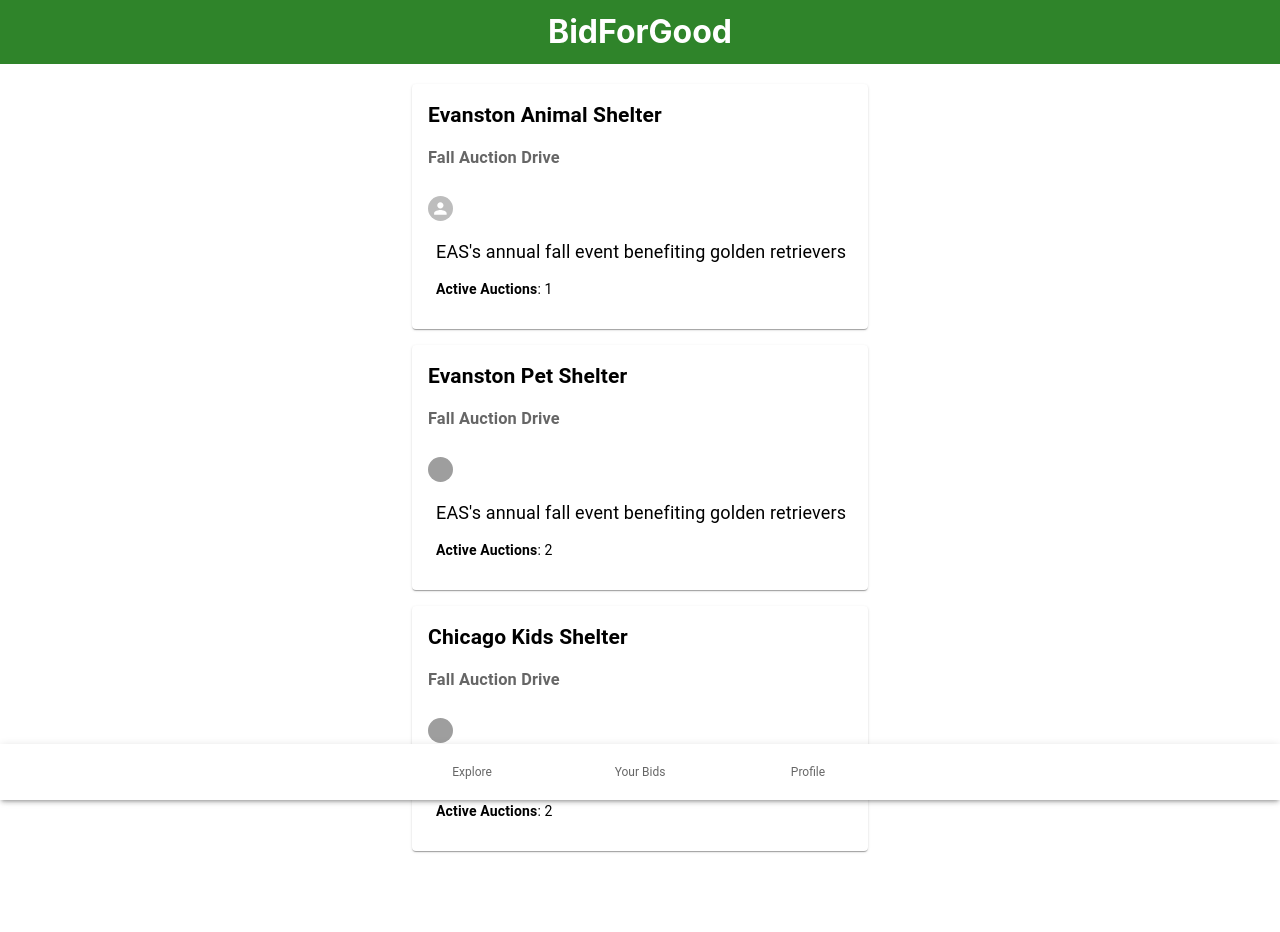
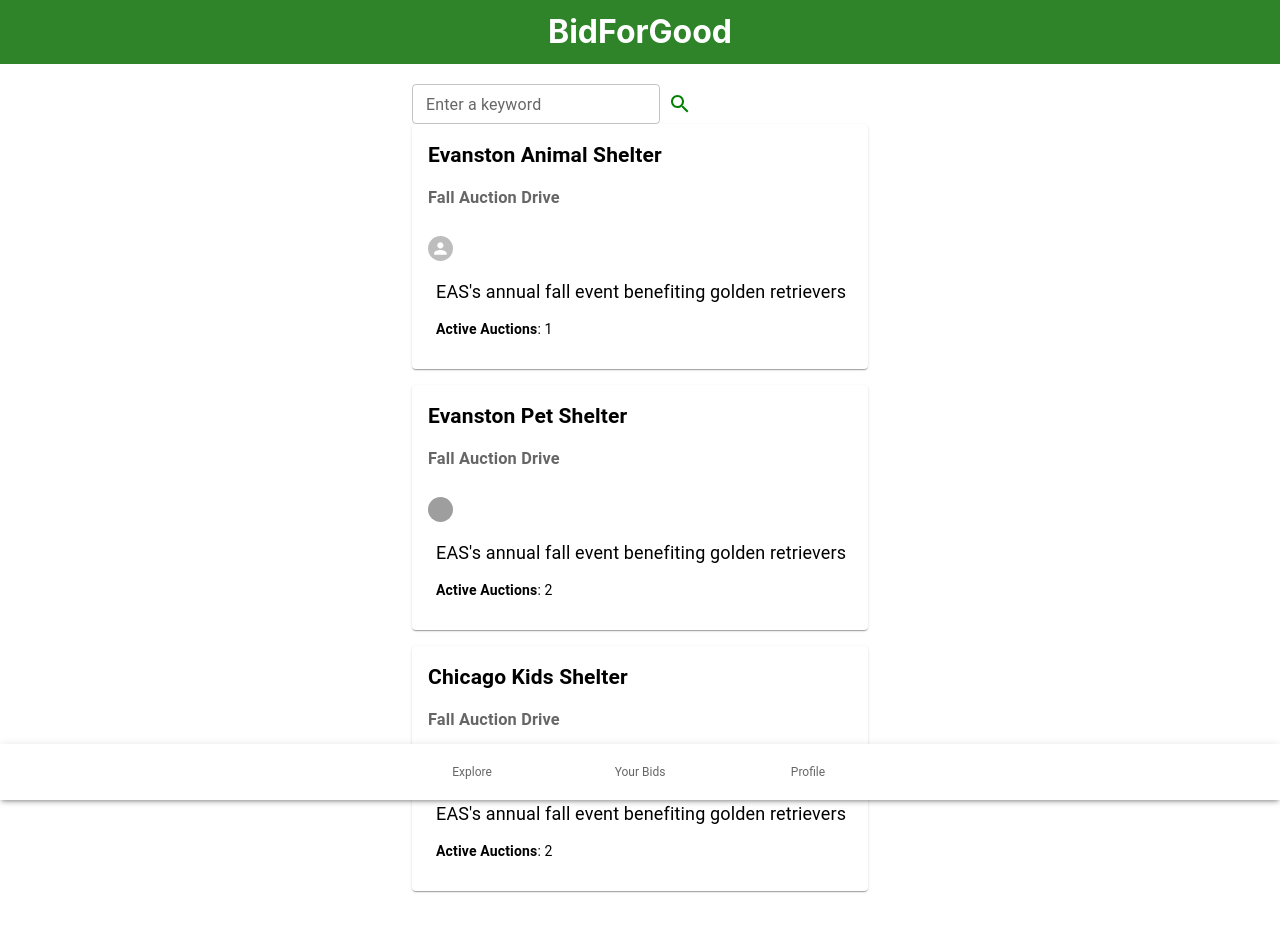
Before and after one commit to 392-f23/BidForGood, a React (Vite) app: page /explore_feed in a window 1280 px wide. Shown: the top 932 px of the page. Built offline with nearby package versions, Linux system fonts and the light colour scheme; grey boxes are pictures that could not be loaded.

Commit message:
searchbar

```diff
--- a/package.json
+++ b/package.json
@@ -25,7 +25,7 @@
     "@vitest/ui": "^0.34.5",
     "c8": "^8.0.1",
     "jsdom": "^22.1.0",
-    "vite": "^4.4.9",
+    "vite": "^4.5.0",
     "vitest": "^0.34.5"
   }
 }
--- a/src/components/ExplorePage/ExplorePage.jsx
+++ b/src/components/ExplorePage/ExplorePage.jsx
@@ -4,16 +4,19 @@ import { Stack } from "@mui/system";
 import Banner from "../Banner/Banner";
 import { AuctionCard } from "../AuctionCard/AuctionCard";
 import './ExplorePage.css'
+import { SearchBar } from '../SearchBar/SearchBar';
+import { useState } from "react";
 
 const ExplorePage = ({aucs_list}) => {
-
+    const [filteredAuctions, setFilteredAuctions] = useState(aucs_list);
 
     return (
         <Container>
             <Container maxWidth="sm">
+                <SearchBar setFilteredAuctions={setFilteredAuctions} aucs_list={aucs_list}/>
                 <Stack spacing={2} className="feed-stack">
                     {aucs_list &&
-                        Object.values(aucs_list)
+                        Object.values(filteredAuctions)
                             .map((item, index) => (
                                 <AuctionCard
                                     key={index}
--- /dev/null
+++ b/src/components/SearchBar/SearchBar.jsx
@@ -0,0 +1,31 @@
+import { useState } from "react";
+import IconButton from "@mui/material/IconButton";
+import SearchIcon from "@mui/icons-material/Search";
+import TextField from "@mui/material/TextField";
+
+
+export const SearchBar = ({setFilteredAuctions,aucs_list}) => {
+
+
+    return (
+    <div>
+    <TextField
+    id="search-bar"
+    className="text"
+    onInput={(e) => {
+    //console.log(aucs_list)
+    const filteredAuctions = aucs_list .filter(item => item.Name.toLowerCase().includes(e.target.value.toLowerCase()));
+    //console.log("go search!!!"+JSON.stringify(filteredAuctions))
+    setFilteredAuctions(filteredAuctions)
+    }}
+    label="Enter a keyword"
+    variant="outlined"
+    placeholder="Search your auction"
+    size="small"
+  />
+  <IconButton type="submit" aria-label="search">
+    <SearchIcon style={{ fill: "green" }} />
+  </IconButton>
+  </div>
+);
+}
```
Also changed, not shown: 1 other file (tests, documents, lock files or other folders).
